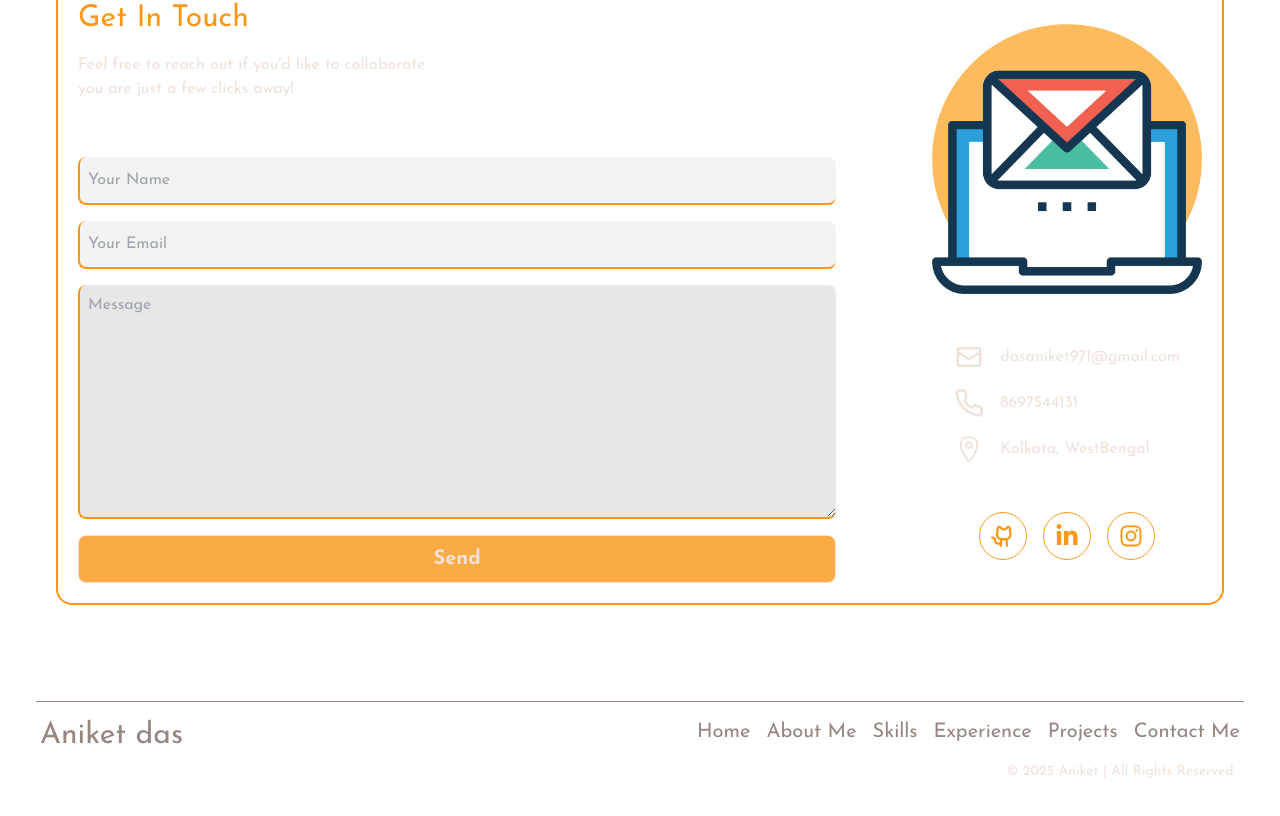
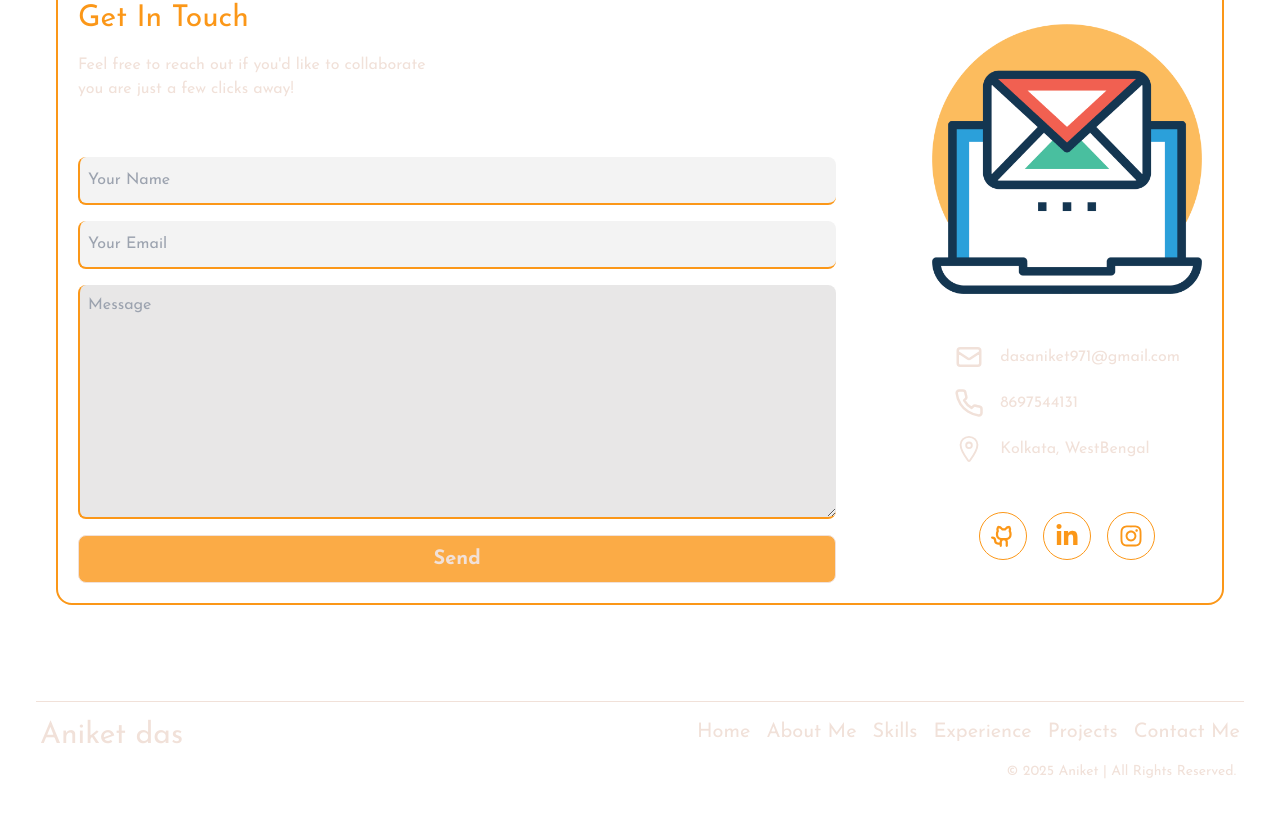
Before and after one commit to aniket00101/portfolio, a React (Vite) app: page / in a window 1280 px wide. Shown: the part 4241-5057 px from the top of the page. Built offline with nearby package versions, Linux system fonts and the light colour scheme.

Commit message:
Update FooterMain.jsx

```diff
--- a/src/components/footer/FooterMain.jsx
+++ b/src/components/footer/FooterMain.jsx
@@ -13,10 +13,10 @@ const links = [
 const FooterMain = () => {
   return (
     <div className="px-4">
-        <div className="w-full h-[1px] bg-lightGrey mt-24"></div>
+        <div className="w-full h-[1px] bg-white mt-24"></div>
         <div className="md:flex sm:hidden justify-between mt-4 max-w-[1200px] mx-auto">
-            <p className="text-3xl text-lightGrey">Aniket das</p>
-            <ul className="flex gap-4 text-lightGrey text-xl">
+            <p className="text-3xl text-white">Aniket das</p>
+            <ul className="flex gap-4 text-white text-xl">
                 {links.map((item,index)=>{
                     return <li key={index}><a href={`#${item.section}`} className="hover:text-white transition-all duration-500 cursor-pointer">{item.link}</a></li>
                 })}
```
